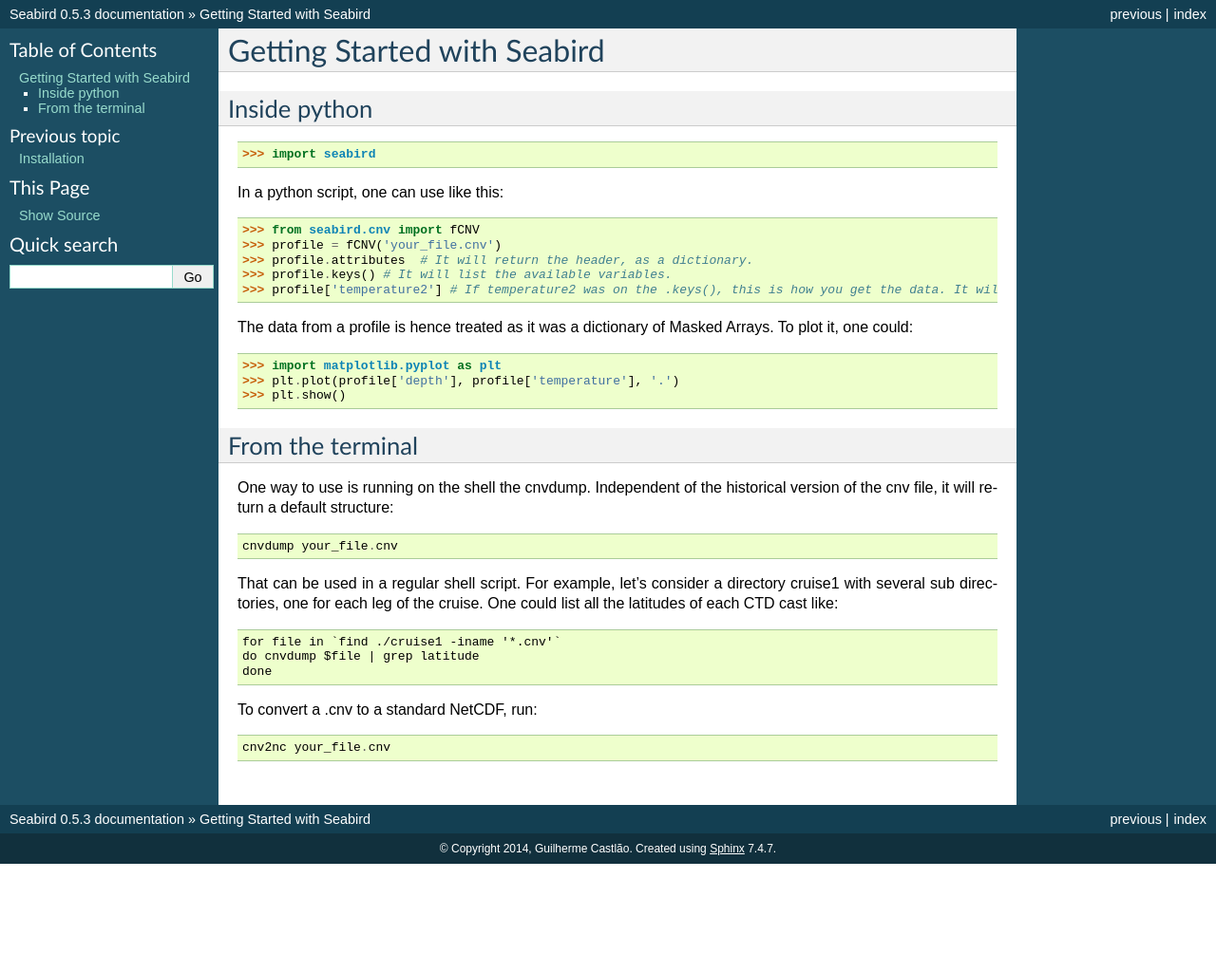
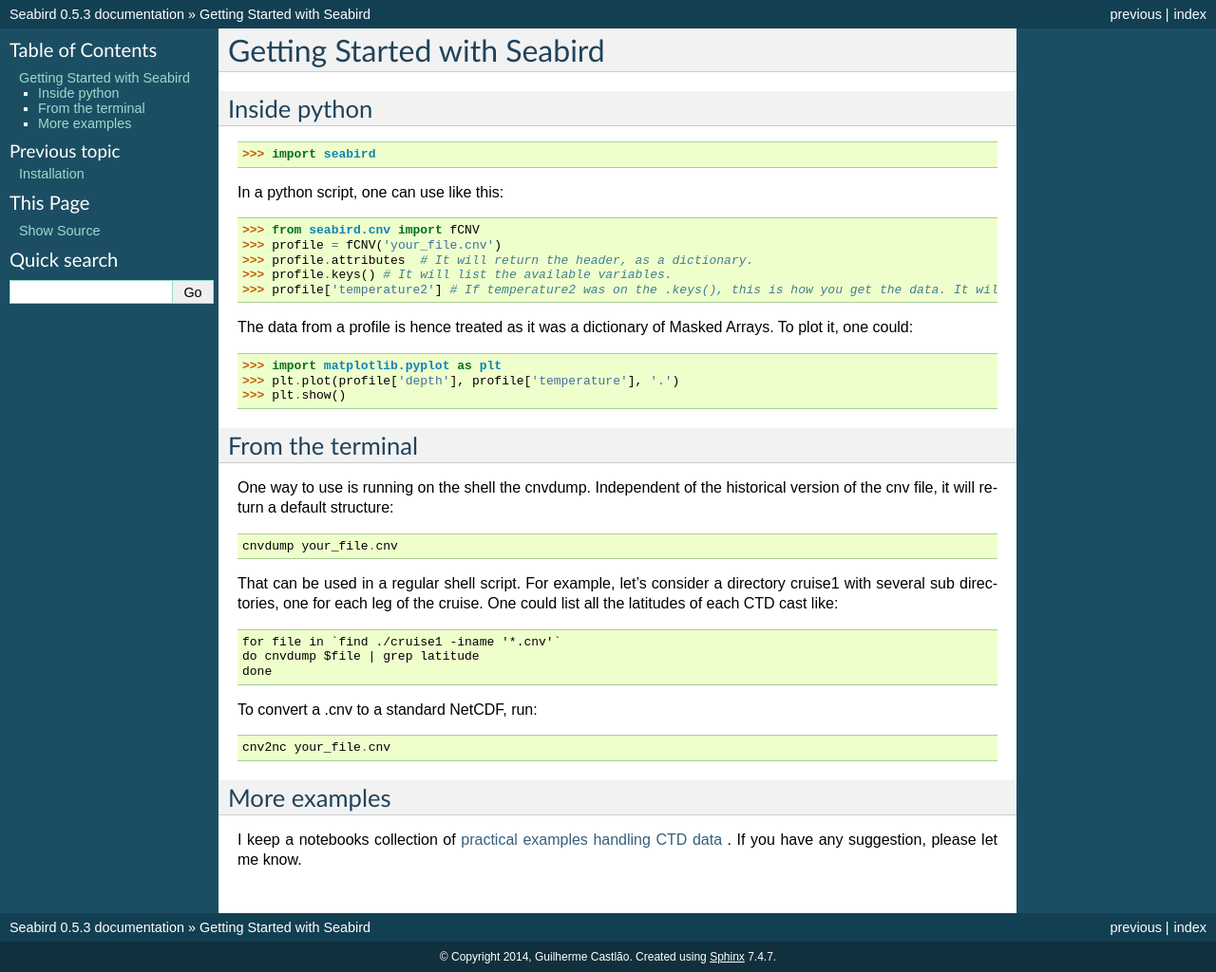
Before and after one commit to castelao/seabird, a Sphinx documentation site: the page built from docs/source/getting_started.rst, in a window 1280 px wide. Shown: the whole page at 95% size. Built offline with Sphinx 7.4.7, drawn with Linux system fonts in a browser that asks for light colours; before the commit the page ends 910 px from its top, so only the background shows below that.

Commit message:
Improving documentation.

```diff
--- a/docs/source/getting_started.rst
+++ b/docs/source/getting_started.rst
@@ -42,3 +42,10 @@ One could list all the latitudes of each CTD cast like::
 To convert a .cnv to a standard NetCDF, run::
 
     cnv2nc your_file.cnv
+
+More examples
+=============
+
+I keep a notebooks collection of `practical examples handling CTD data <http://nbviewer.ipython.org/github/castelao/seabird/tree/master/docs/notebooks/>`_
+.
+If you have any suggestion, please let me know.
--- a/docs/source/overview.rst
+++ b/docs/source/overview.rst
@@ -3,7 +3,7 @@ Overview
 ********
 
 Seabird is a popular brand of sensors used for hydrographic measurements around the world, and that means most of the historical CTD data.
-These are usually made available as ASCII files, containing the data itself and plenty of fundamental metadata as position, date, calibration coefficients and many more.
+These hydrographic profiles are usually available as ASCII files, containing the data itself and plenty of fundamental metadata as position, date, calibration coefficients and many more.
 It is not hard for a human to interpret it, but its format have been changing, and so it is a problem for a machine.
 
 While working with several years of CTD data from the project PIRATA, I realized that the first problem is to just be able to properly read all the data.
```
